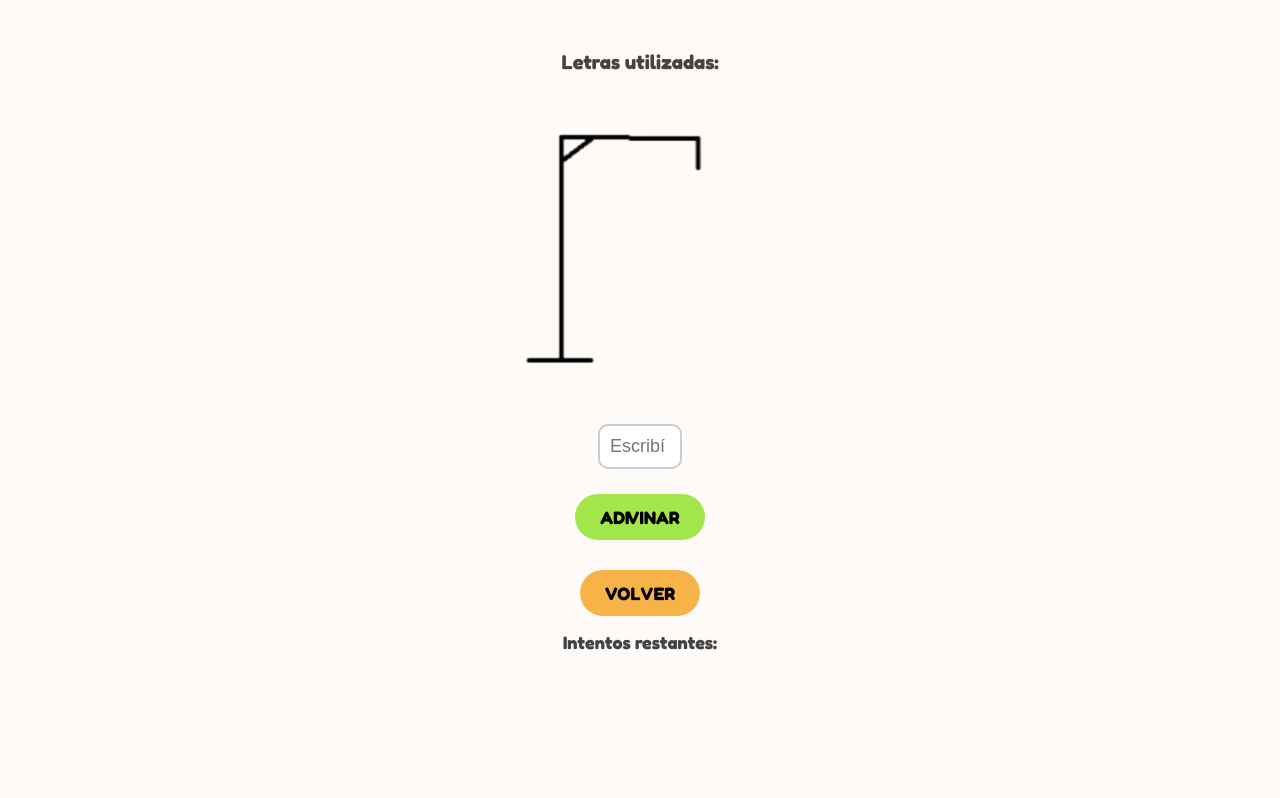
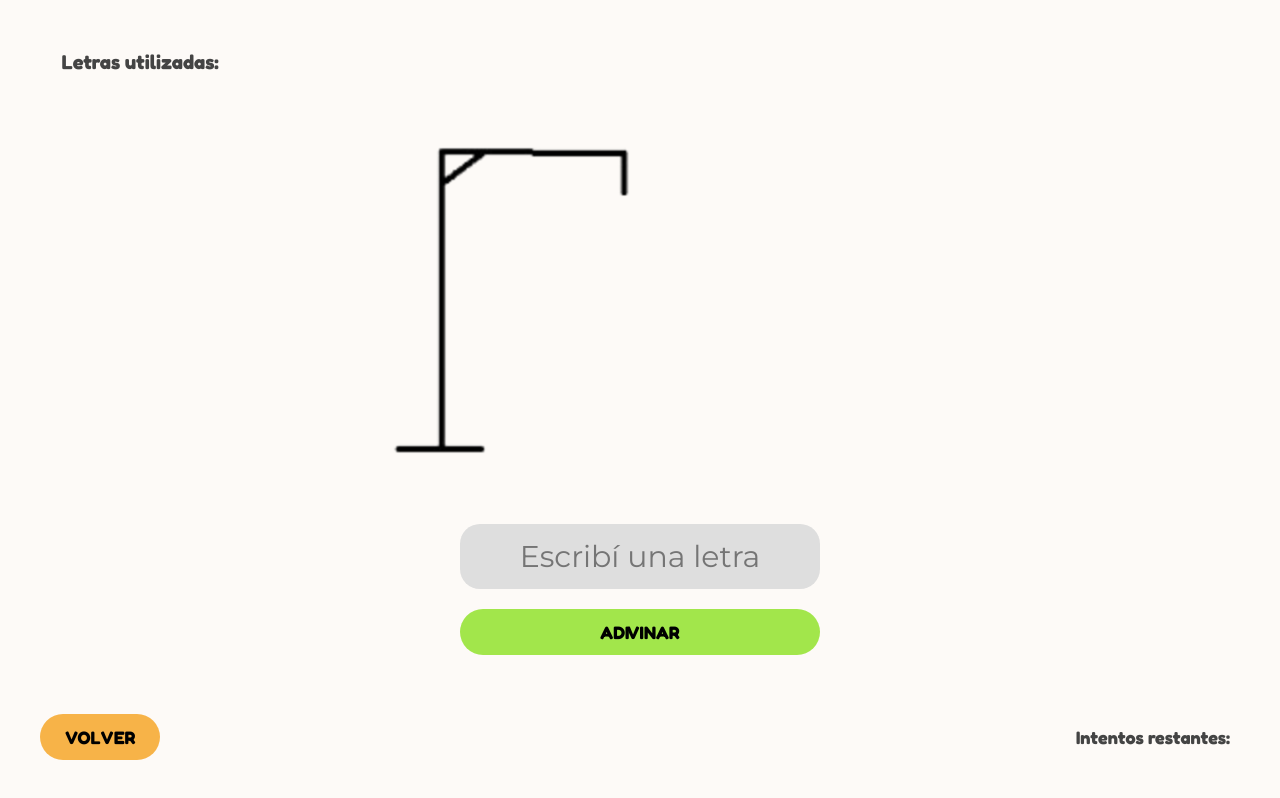
Before and after one commit to PioIX/2025---TPIN-1---G10, a plain HTML site: page Front/index3.html in a window 1280 px wide. Drawn offline with Linux system fonts and the light colour scheme; no server answers.

Commit message:
css jurgo
coco

```diff
--- a/Front/estilos3.css
+++ b/Front/estilos3.css
@@ -9,6 +9,15 @@ body {
   align-items: center;
   box-sizing: border-box;
 }
+
+/* Letras usadas arriba a la izquierda */
+#letras_utilizadas {
+  align-self: flex-start;
+  font-size: 18px;
+  color: #444;
+  margin-bottom: 10px;
+  text-align: left;
+  padding-right: 1000px ;}
 
 h3, h1 {
   font-family: "Fredoka", sans-serif;
@@ -22,6 +31,7 @@ h3, h1 {
   margin-bottom: 20px;
 }
 
+
 .jueguito {
   display: flex;
   align-items: center;
@@ -32,28 +42,32 @@ h3, h1 {
 }
 
 .jueguito img {
-  width: 300px;
+  width: 400px;
   max-width: 90%;
+  padding-right: 100px;
 }
 
 #guiones {
   font-size: 60px;
   letter-spacing: 10px;
   color: #333;
+  padding-right: 100px;
 }
 
 input#letra-input {
-  padding: 10px;
-  font-size: 18px;
-  border: 2px solid #ccc;
-  border-radius: 10px;
+  padding: 14px;
+  font-size:30px;
+  border: none;
+  border-radius: 20px;
+  background-color: #dedede;
+  width:30%;
+  box-sizing: border-box;
   text-align: center;
-  margin-bottom: 15px;
-  width: 60px;
+  font-family: "Montserrat", sans-serif;
 }
 
-.boton-adivinar,
-.boton-jugar {
+/* Botones */
+.boton-adivinar, .boton-jugar, .boton-volver {
   padding: 12px 25px;
   font-size: 18px;
   font-weight: bold;
@@ -61,13 +75,14 @@ input#letra-input {
   border: none;
   border-radius: 30px;
   cursor: pointer;
-  margin: 10px 10px 0 10px;
   transition: all 0.3s ease;
 }
 
 .boton-adivinar {
   background-color: #a2e64b;
   color: #000;
+  margin: 20px;
+  width: 30%;
 }
 
 .boton-adivinar:hover {
@@ -81,6 +96,15 @@ input#letra-input {
 
 .boton-jugar:hover {
   background-color: #e39a2e;
+}
+
+.boton-volver {
+  background-color: #ccc;
+  color: #000;
+}
+
+.boton-volver:hover {
+  background-color: #bbb;
 }
 
 .letra {
@@ -97,15 +121,29 @@ input#letra-input {
   margin: 3px;
 }
 
+/* Contenedor abajo para botones, input e intentos */
 .parteDeAbajo {
   display: flex;
-  flex-direction: column;
+  justify-content: space-between;
   align-items: center;
-  gap: 5px;
-  margin-top: 20px;
+  width: 100%;
+  margin-top: auto; /* para pegar abajo */
+  gap: 10px;
 }
 
-#intentos, #mensaje {
+/* Contenedor de botones e input a la izquierda */
+.parteDeAbajo .botones {
+  display: flex;
+  gap: 10px;
+  justify-content: flex-start;
+  align-items: center;
+  flex: 1;
+}
+
+/* Intentos restantes a la derecha */
+.parteDeAbajo #intentos {
+  text-align: right;
+  flex: 1;
   font-size: 18px;
   color: #444;
 }
```
Also changed, not shown: Front/index3.html (+3 -0 lines).
